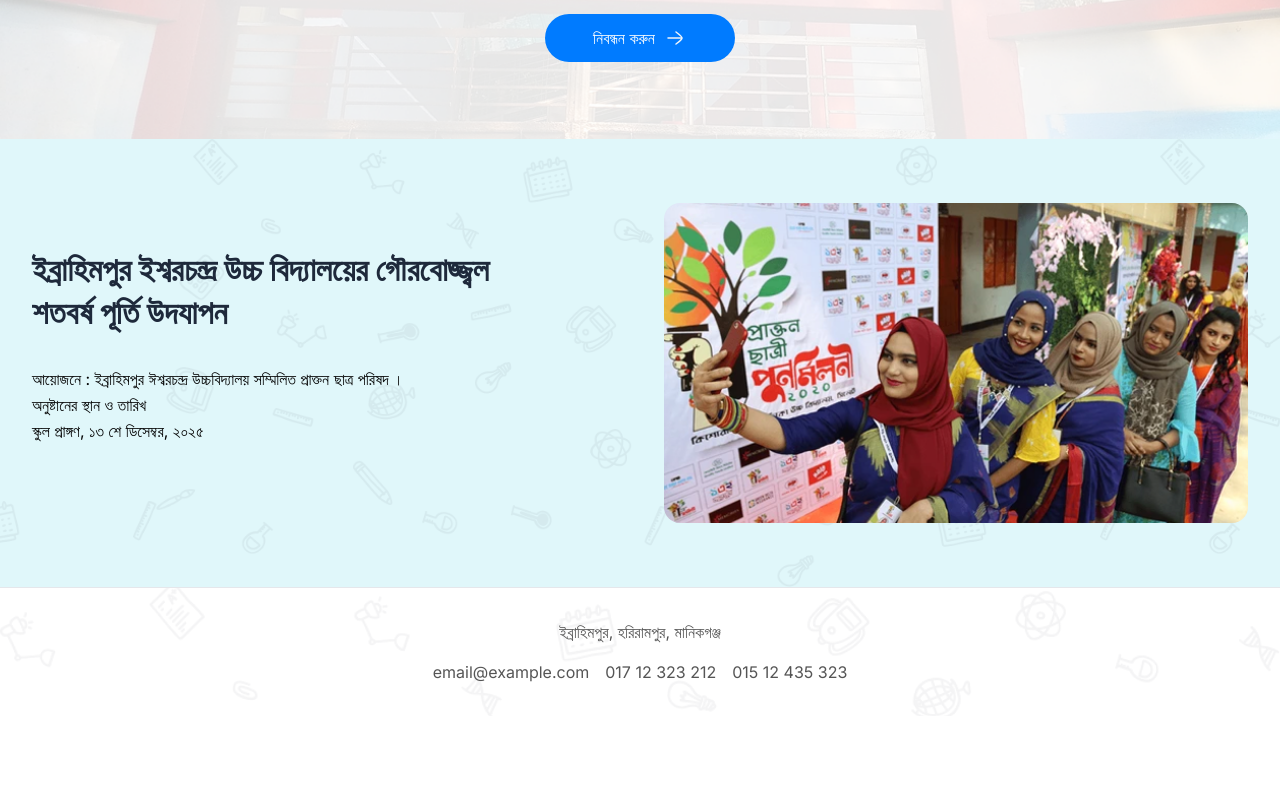
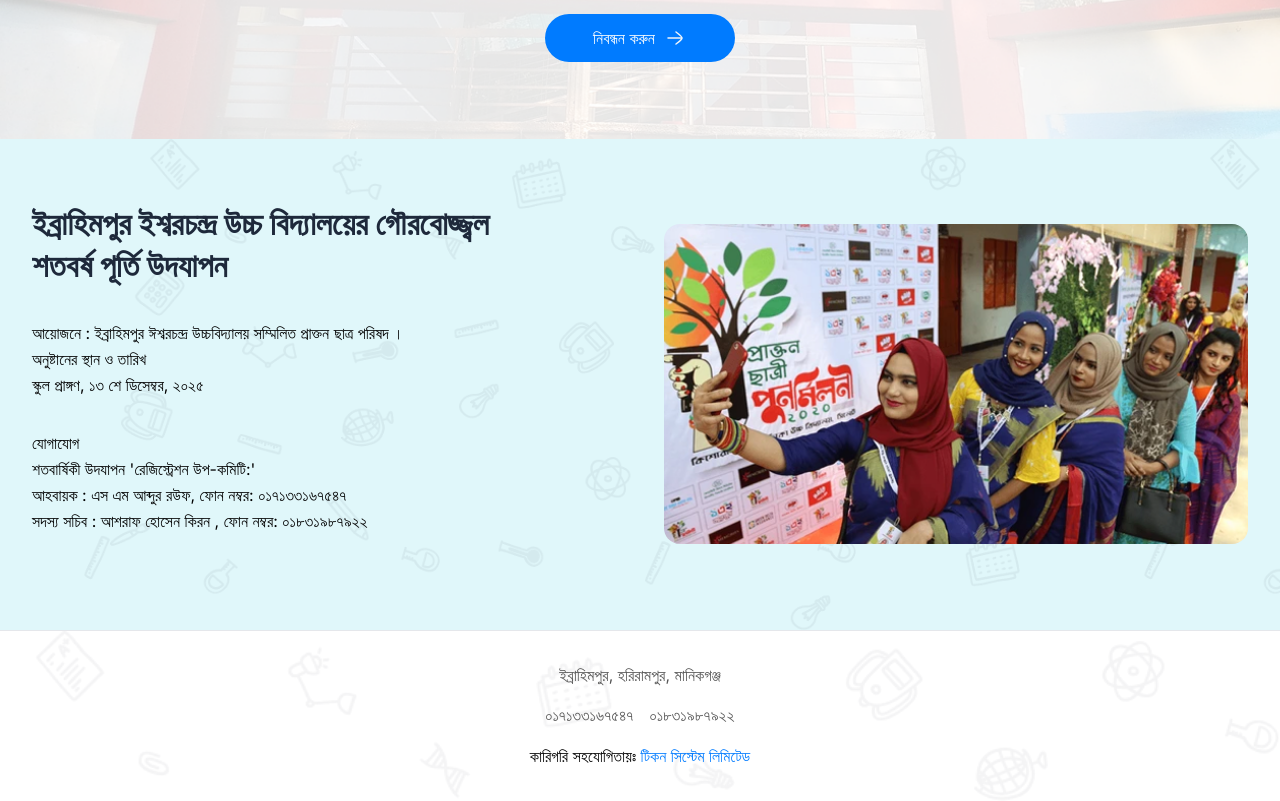
Before and after one commit to abir-ticon/reunion, a Next.js app: page / in a window 1280 px wide. Shown: the part 479-1280 px from the top of the page. Before the commit the page ends 1195 px from the top, so only its background shows below. Built offline with nearby package versions, Linux system fonts and the light colour scheme.

Commit message:
Update AboutSection and Footer components to include detailed contact information for the centenary celebration of Ibrahimpur Ishwar Chandra High School, enhancing user accessibility and providing technical support details.

```diff
--- a/src/components/AboutSection.tsx
+++ b/src/components/AboutSection.tsx
@@ -15,14 +15,22 @@ export default function AboutSection() {
           {/* Left side - Text Content */}
           <div className="lg:max-w-[475px] ">
             <h2 className="text-2xl md:text-[32px] font-bold text-[#1E293B] mb-8">
-            ইব্রাহিমপুর ইশ্বরচন্দ্র উচ্চ বিদ্যালয়ের গৌরবোজ্জ্বল শতবর্ষ পূর্তি উদযাপন
+              ইব্রাহিমপুর ইশ্বরচন্দ্র উচ্চ বিদ্যালয়ের গৌরবোজ্জ্বল শতবর্ষ পূর্তি
+              উদযাপন
             </h2>
             <p className="text-md text-[#000] mb-8 leading-[26px]">
-            আয়োজনে : ইব্রাহিমপুর ঈশ্বরচন্দ্র উচ্চবিদ্যালয় সম্মিলিত প্রাক্তন ছাত্র পরিষদ ।
-            <br />
-            অনুষ্টানের স্থান ও তারিখ
-            <br />
-            স্কুল প্রাঙ্গণ, ১৩ শে ডিসেম্বর, ২০২৫
+              আয়োজনে : ইব্রাহিমপুর ঈশ্বরচন্দ্র উচ্চবিদ্যালয় সম্মিলিত প্রাক্তন
+              ছাত্র পরিষদ ।
+              <br />
+              অনুষ্টানের স্থান ও তারিখ
+              <br />
+              স্কুল প্রাঙ্গণ, ১৩ শে ডিসেম্বর, ২০২৫
+            </p>
+            <p className="text-md text-[#000] mb-8 leading-[26px]">
+              যোগাযোগ <br />
+              শতবার্ষিকী উদযাপন &apos;রেজিস্ট্রেশন উপ-কমিটি:&apos; <br />
+              আহবায়ক : এস এম আব্দুর রউফ, ফোন নম্বর: ০১৭১৩৩১৬৭৫৪৭ <br />
+              সদস্য সচিব : আশরাফ হোসেন কিরন , ফোন নম্বর: ০১৮৩১৯৮৭৯২২
             </p>
           </div>
 
--- a/src/components/Footer.tsx
+++ b/src/components/Footer.tsx
@@ -22,12 +22,13 @@ export default function Footer() {
 
           {/* Contact Information */}
           <div className="flex md:flex-row flex-col items-center justify-center gap-2 md:gap-4">
-            <a href="mailto:email@example.com" className="">
-              email@example.com
-            </a>
-            <a href="tel:01712323212">017 12 323 212</a>
-            <a href="tel:01512435323">015 12 435 323</a>
+            <a href="tel:017133167547">০১৭১৩৩১৬৭৫৪৭</a>
+            <a href="tel:01831987922">০১৮৩১৯৮৭৯২২</a>
           </div>
+          <p className="text-md text-[#000] leading-[26px]">
+            কারিগরি সহযোগিতায়ঃ
+            <a href="https://ticonsys.com/" target="_blank" className="text-[#007BFF]">{" "}টিকন সিস্টেম লিমিটেড</a>
+          </p>
         </div>
       </div>
     </footer>
```
